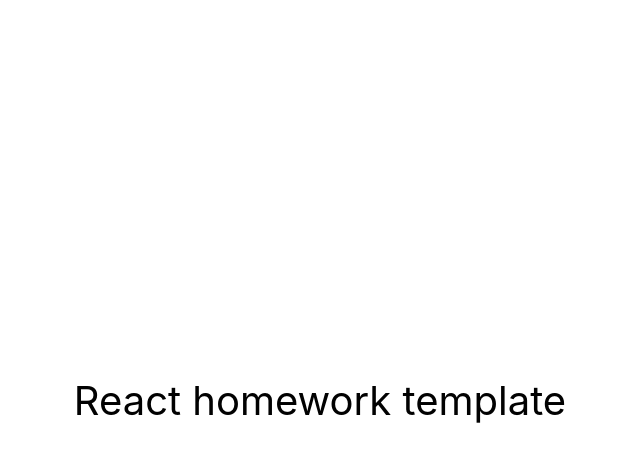
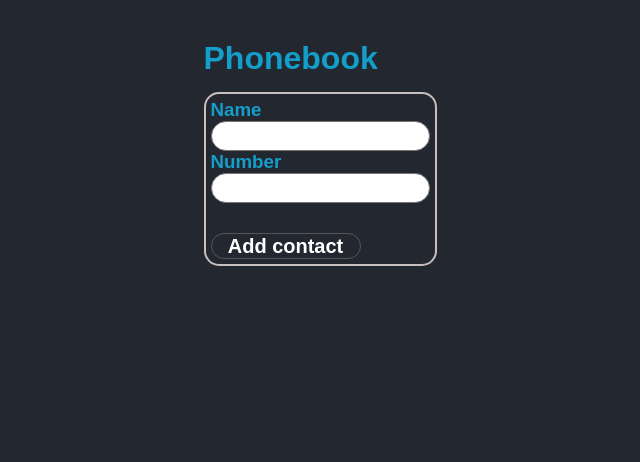
Before and after one commit to AnnaIstochnikova/goit-react-hw-03-phonebook, a React (Create React App) app: page / in a window 1280 px wide. Shown: the top 462 px of the page, without its empty margins (320-960 px from the left). Built offline with nearby package versions, Linux system fonts and the light colour scheme.

Commit message:
Files, js parts, css styles

```diff
--- a/package.json
+++ b/package.json
@@ -10,6 +10,7 @@
     "react": "^18.1.0",
     "react-dom": "^18.1.0",
     "react-scripts": "5.0.1",
+    "sass": "^1.69.5",
     "web-vitals": "^2.1.3"
   },
   "scripts": {
--- a/src/components/App.jsx
+++ b/src/components/App.jsx
@@ -1,16 +1,10 @@
+import React from 'react';
+import { Phonebook } from './phonebook/phonebook';
+
 export const App = () => {
   return (
-    <div
-      style={{
-        height: '100vh',
-        display: 'flex',
-        justifyContent: 'center',
-        alignItems: 'center',
-        fontSize: 40,
-        color: '#010101'
-      }}
-    >
-      React homework template
+    <div>
+      <Phonebook />
     </div>
   );
 };
--- /dev/null
+++ b/src/components/phonebook/contact-form/contactForm.js
@@ -0,0 +1,35 @@
+import PropTypes from 'prop-types';
+
+export const ContactForm = ({ handleSubmitFn }) => {
+  return (
+    <form onSubmit={event => handleSubmitFn(event)}>
+      <>
+        <h3>Name</h3>
+        <input
+          className="input--name"
+          type="text"
+          name="name"
+          //pattern="^[a-zA-Zа-яА-Я]+(([' -][a-zA-Zа-яА-Я ])?[a-zA-Zа-яА-Я]*)*$"
+          title="Name may contain only letters, apostrophe, dash and spaces. For example Adrian, Jacob Mercer, Charles de Batz de Castelmore d'Artagnan"
+          required
+        />
+        <h3>Number</h3>
+        <input
+          type="tel"
+          name="number"
+          //pattern="\+?\d{1,4}?[-.\s]?\(?\d{1,3}?\)?[-.\s]?\d{1,4}[-.\s]?\d{1,4}[-.\s]?\d{1,9}"
+          title="Phone number must be digits and can contain spaces, dashes, parentheses and can start with +"
+          required
+        />
+        <button className="button--submit" type="submit">
+          Add contact
+        </button>
+      </>
+    </form>
+  );
+};
+
+ContactForm.propTypes = {
+  h3: PropTypes.string,
+  onSubmit: PropTypes.func,
+};
--- /dev/null
+++ b/src/components/phonebook/contact-list/contactList.js
@@ -0,0 +1,28 @@
+import { nanoid } from 'nanoid';
+import PropTypes from 'prop-types';
+
+export const ContactList = ({ allContacts, onDelete, id }) => {
+  const listItems = allContacts.map(contact => {
+    const id = nanoid();
+    return (
+      <li key={id}>
+        {contact}
+        <button
+          className="button-delete"
+          type="button"
+          onClick={() => onDelete(contact)}
+        >
+          Delete
+        </button>
+      </li>
+    );
+  });
+
+  return <ul>{listItems}</ul>;
+};
+
+ContactList.propTypes = {
+  listItems: PropTypes.array,
+  onDelete: PropTypes.func,
+  id: PropTypes.string,
+};
--- /dev/null
+++ b/src/components/phonebook/filter/filter.js
@@ -0,0 +1,21 @@
+import PropTypes from 'prop-types';
+
+export const Filter = ({ filterFn }) => {
+  return (
+    <>
+      <h3>Find contacts by name</h3>
+      <input
+        type="text"
+        className="find-contact"
+        name="find-contact"
+        onChange={filterFn}
+      ></input>
+    </>
+  );
+};
+
+Filter.propTypes = {
+  h3: PropTypes.string,
+  filterFn: PropTypes.func,
+  input: PropTypes.string,
+};
--- /dev/null
+++ b/src/components/phonebook/phonebook.js
@@ -0,0 +1,99 @@
+import PropTypes from 'prop-types';
+import React, { Component } from 'react';
+
+import { Filter } from './filter/filter';
+import { ContactList } from './contact-list/contactList';
+import { ContactForm } from './contact-form/contactForm';
+
+export class Phonebook extends Component {
+  state = {
+    contacts: [],
+    showContactList: false,
+    filter: '',
+  };
+
+  deleteContact = contact => {
+    this.setState(prevState => {
+      const contactsAfterDelete = [
+        ...prevState.contacts.filter(oldContact => oldContact !== contact),
+      ];
+      if (contactsAfterDelete.length === 0) {
+        return {
+          contacts: contactsAfterDelete,
+          showContactList: false,
+        };
+      }
+      return {
+        contacts: contactsAfterDelete,
+      };
+    });
+  };
+
+  findContact = event => {
+    event.preventDefault();
+    this.setState({ filter: event.target.value.toLowerCase() });
+  };
+
+  handleSubmit = event => {
+    event.preventDefault();
+    const form = event.currentTarget;
+    const name = form.elements.name.value;
+    let phoneNumber = form.elements.number.value;
+
+    this.setState(prevState => {
+      for (const element of prevState.contacts) {
+        if (element.includes(name)) {
+          alert(`${name} is already in contacts`);
+          return;
+        }
+      }
+      const allContacts = [...prevState.contacts, `${name}: ${phoneNumber}`];
+      return {
+        contacts: allContacts,
+        showContactList: true,
+      };
+    });
+    form.reset();
+  };
+  render() {
+    const { contacts, filter, showContactList } = this.state;
+    const filteredContacts = contacts.filter(contact =>
+      contact.toLowerCase().includes(filter)
+    );
+    return (
+      <>
+        <h1>Phonebook</h1>
+        <ContactForm handleSubmitFn={this.handleSubmit} />
+        {showContactList && (
+          <>
+            <Filter filterFn={this.findContact} />
+          </>
+        )}
+        {showContactList && (
+          <>
+            <h2>Contacts</h2>
+            <ContactList
+              allContacts={filteredContacts}
+              onDelete={this.deleteContact}
+            />
+          </>
+        )}
+      </>
+    );
+  }
+}
+
+Phonebook.propTypes = {
+  state: PropTypes.shape({
+    contacts: PropTypes.array,
+    showContactList: PropTypes.bool,
+    filter: PropTypes.string,
+  }),
+  deleteContact: PropTypes.func,
+  findContact: PropTypes.func,
+  handleSubmit: PropTypes.func,
+  allContacts: PropTypes.array,
+  filteredContacts: PropTypes.array,
+  h1: PropTypes.string,
+  h2: PropTypes.string,
+};
--- /dev/null
+++ b/src/components/styles/globals.scss
@@ -0,0 +1,41 @@
+body {
+  margin: 0 auto;
+  font-family: 'Gruppo', sans-serif;
+  -webkit-font-smoothing: antialiased;
+  -moz-osx-font-smoothing: grayscale;
+  background-color: #23272f;
+  color: #149eca;
+}
+
+code {
+  font-family: source-code-pro, Menlo, Monaco, Consolas, 'Courier New',
+    monospace;
+}
+
+h1 {
+  margin: 0;
+}
+
+h2 {
+  font-size: 30px;
+  margin: 0;
+}
+
+h3 {
+  margin: 0;
+}
+
+div {
+  padding-top: 20px;
+  margin: 0 auto;
+  display: flex;
+  flex-direction: column;
+  align-items: left;
+  gap: 15px;
+}
+
+ul {
+  margin: 0;
+  padding-left: 0;
+  list-style: none;
+}
--- /dev/null
+++ b/src/components/styles/input.scss
@@ -0,0 +1,48 @@
+form {
+  padding: 5px;
+  border: 2px rgb(200, 190, 190) solid;
+  border-radius: 15px;
+  display: flex;
+  flex-direction: column;
+}
+
+.button--submit {
+  margin-top: 30px;
+  border-color: rgb(86, 86, 86);
+  color: white;
+  background-color: #23272f;
+  width: 150px;
+  font-weight: 700;
+  padding: 0;
+  &:hover {
+    cursor: pointer;
+    background-color: #149eca;
+  }
+}
+
+input {
+  padding-left: 15px;
+  width: 200px;
+}
+
+input,
+.button--submit {
+  height: 26px;
+  font-family: 'Gruppo', sans-serif;
+  font-size: 20px;
+  border-style: double;
+  border-radius: 15px;
+  border-width: 0.5px;
+}
+
+.button-delete {
+  border: none;
+  font-family: 'Gruppo', sans-serif;
+  font-weight: 600;
+  margin-left: 10px;
+  border-radius: 15px;
+  &:hover {
+    cursor: pointer;
+    background-color: #fd6e00;
+  }
+}
--- a/src/index.css
+++ /dev/null
@@ -1,15 +0,0 @@
-@import-normalize; /* bring in normalize.css styles */
-
-body {
-  margin: 0;
-  font-family: -apple-system, BlinkMacSystemFont, 'Segoe UI', 'Roboto', 'Oxygen',
-    'Ubuntu', 'Cantarell', 'Fira Sans', 'Droid Sans', 'Helvetica Neue',
-    sans-serif;
-  -webkit-font-smoothing: antialiased;
-  -moz-osx-font-smoothing: grayscale;
-}
-
-code {
-  font-family: source-code-pro, Menlo, Monaco, Consolas, 'Courier New',
-    monospace;
-}
--- a/src/index.js
+++ b/src/index.js
@@ -1,7 +1,7 @@
 import React from 'react';
 import ReactDOM from 'react-dom/client';
 import { App } from 'components/App';
-import './index.css';
+import './index.scss';
 
 ReactDOM.createRoot(document.getElementById('root')).render(
   <React.StrictMode>
--- /dev/null
+++ b/src/index.scss
@@ -0,0 +1,3 @@
+@import-normalize;
+@import './components/styles/globals.scss';
+@import './components/styles/input.scss';
```
Also changed, not shown: 1 other file (tests, documents, lock files or other folders).
